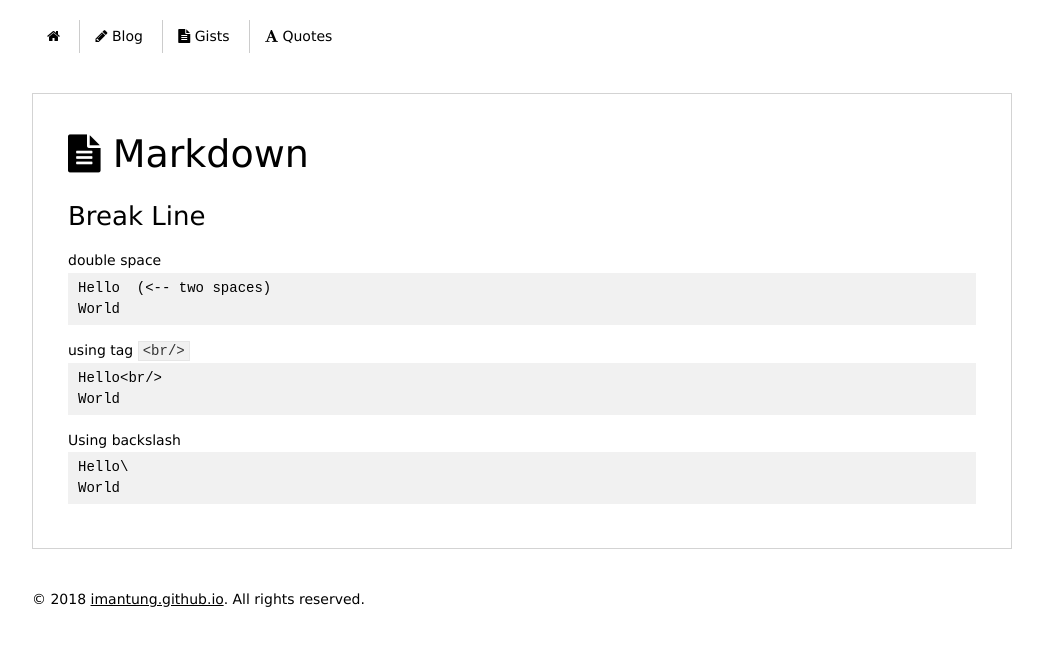
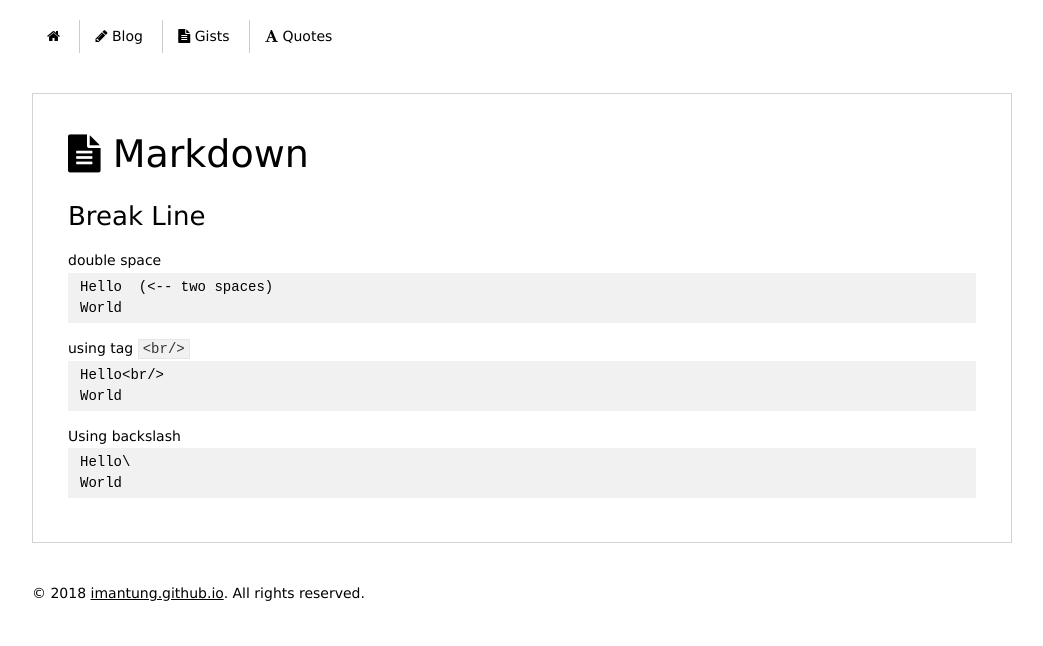
Before and after one commit to imantung/imantung.github.io, a Jekyll site: the page built from gist/techstacks/markdown.md, in a window 1280 px wide. Shown: the top 646 px of the page, without its empty margins (118-1161 px from the left). Built offline with Jekyll 4.4.1, drawn with Linux system fonts in a browser that asks for light colours; nearby versions of some CDN libraries.

Commit message:
Change margin for pre

```diff
--- a/public/css/gist.css
+++ b/public/css/gist.css
@@ -17,7 +17,7 @@
 
 .gist-content pre.highlight{
   -webkit-margin-before: 0;
-  padding: 5px 10px;
+  padding: 4px 12px;
   background-color: #F1F1F1;
   overflow-x: scroll;
 }
```
